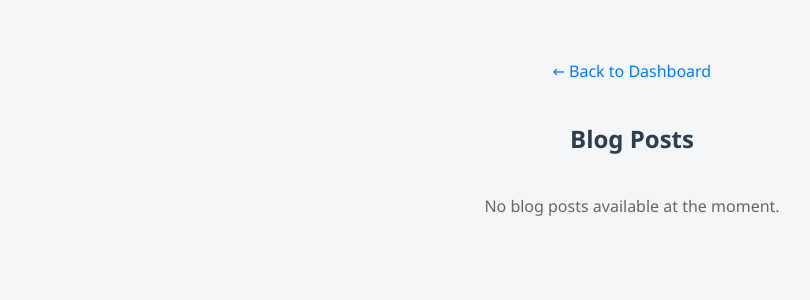
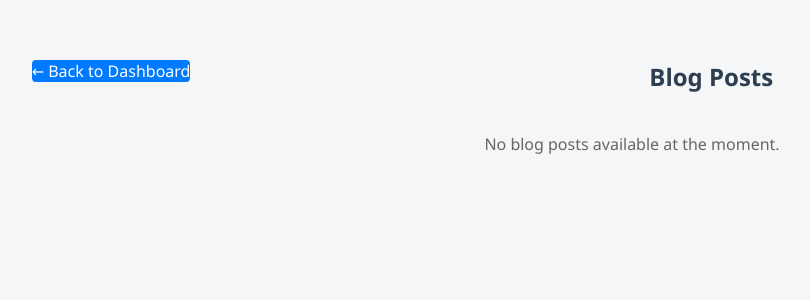
Before and after one commit to Snehasish5/Updated_Application_BANAO, a Flask app: template templates/blog_list_patient.html in a window 1280 px wide. Shown: the top 300 px of the page, without its empty margins (8-818 px from the left). Run offline with Flask 3, Linux system fonts and the light colour scheme; the template is opened without the code that fills it, so the values that code supplies are empty.

Commit message:
initial commit

```diff
--- a/templates/blog_list_patient.html
+++ b/templates/blog_list_patient.html
@@ -30,9 +30,15 @@
             font-weight: bold;
         }
         .back-link {
-            display: inline-block;
+            float: left;
             margin-bottom: 20px;
-            color: #007bff;
+            color: #fff;
+            background-color: #007bff;
+            text-decoration: none;
+            border-radius: 4px;
+        }
+        .back-link:hover {
+            background-color: #0056b3;
         }
         .blog-meta {
             color: #666;
@@ -53,7 +59,7 @@
     <div class="container">
         <a href="{{ url_for('dashboard') }}" class="back-link">← Back to Dashboard</a>
 
-        <h2>Blog Posts</h2>
+        <h2 align="center">Blog Posts</h2>
 
         {% for category, blogs in categorized_blogs.items() %}
             <h3>{{ category }}</h3>
--- a/templates/login.html
+++ b/templates/login.html
@@ -19,5 +19,6 @@
     {% if error %}
         <p class="error" align="center">{{ error }}</p>
     {% endif %}
+    <p align="center">Don't have an account? <a href="{{ url_for('signup') }}">Sign up</a></p>
 </body>
 </html>
```
